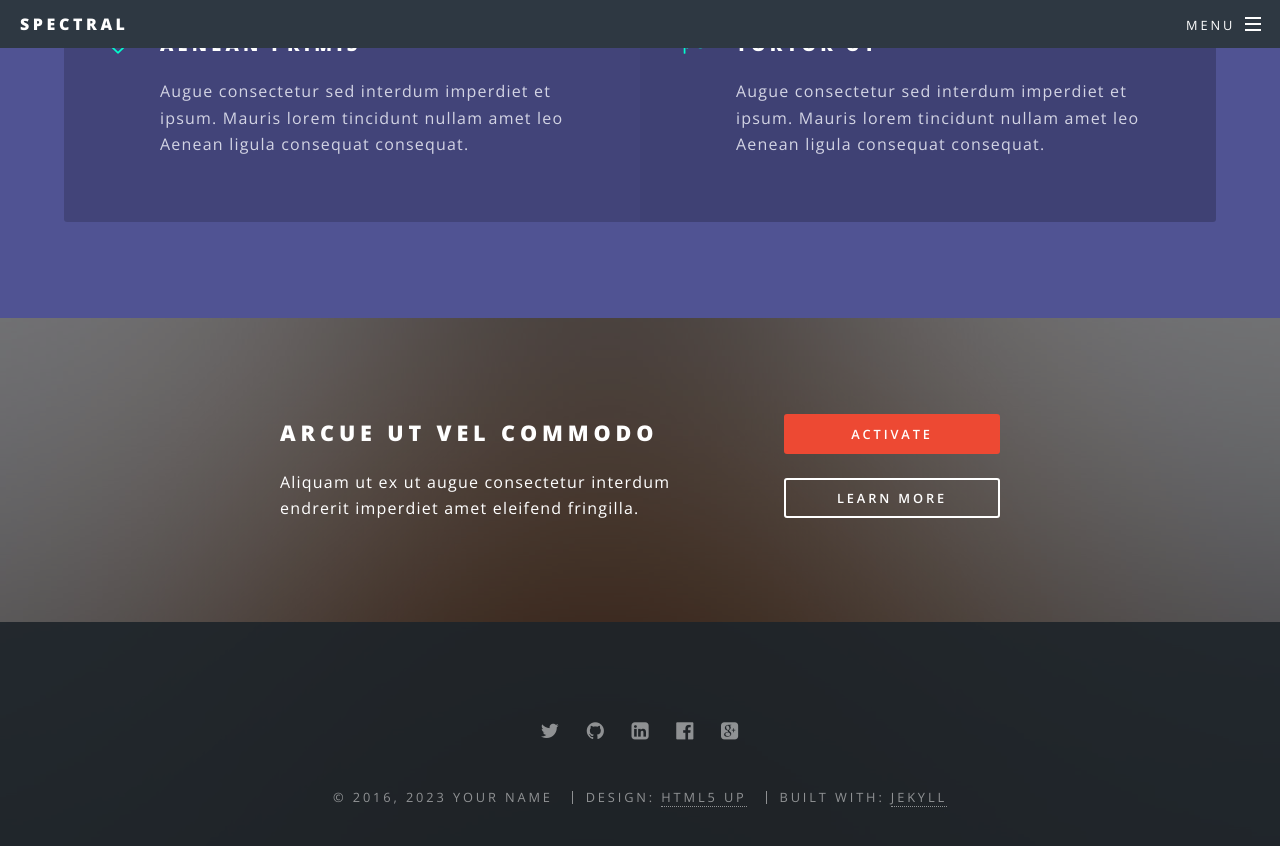
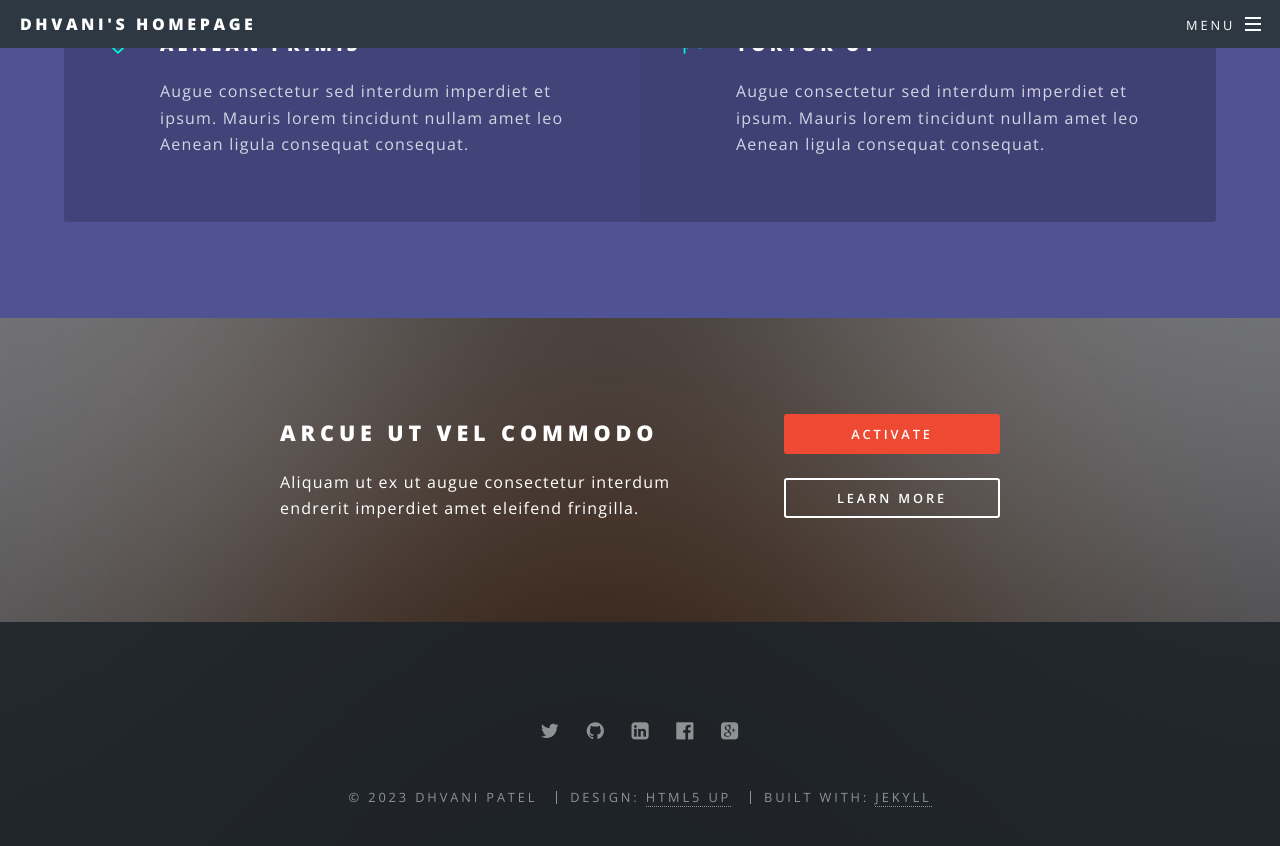
Before and after one commit to dhvani2504/dhvani2504.github.io, a Jekyll site: the page built from index.html, in a window 1280 px wide and 900 px high, scrolled down 3484 px. Shown: the top 846 px of the window. Built offline with Jekyll 4.4.1, drawn with Linux system fonts in a browser that asks for light colours; some of the changed text lies outside the part shown.

Commit message:
Update _config.yml

```diff
--- a/_config.yml
+++ b/_config.yml
@@ -2,14 +2,14 @@
 #
 
 # Site settings
-title: Spectral
+title: Dhvani's Homepage
 description: |
   Another fine responsive
   site template freebie
   crafted by [HTML5 UP](http://html5up.net)
-owner: Your Name # or company name
-first_published: 2016 # if migrating another site, the year of your first publish
-email: your-email@domain.com
+owner: Dhvani Patel # or company name
+first_published: 2023 # if migrating another site, the year of your first publish
+email: dhvanip08@gmail.com
 baseurl: "" # the subpath of your site, e.g. /blog
 url: "http://yourdomain.com" # the base hostname & protocol for your site
 social:
```
